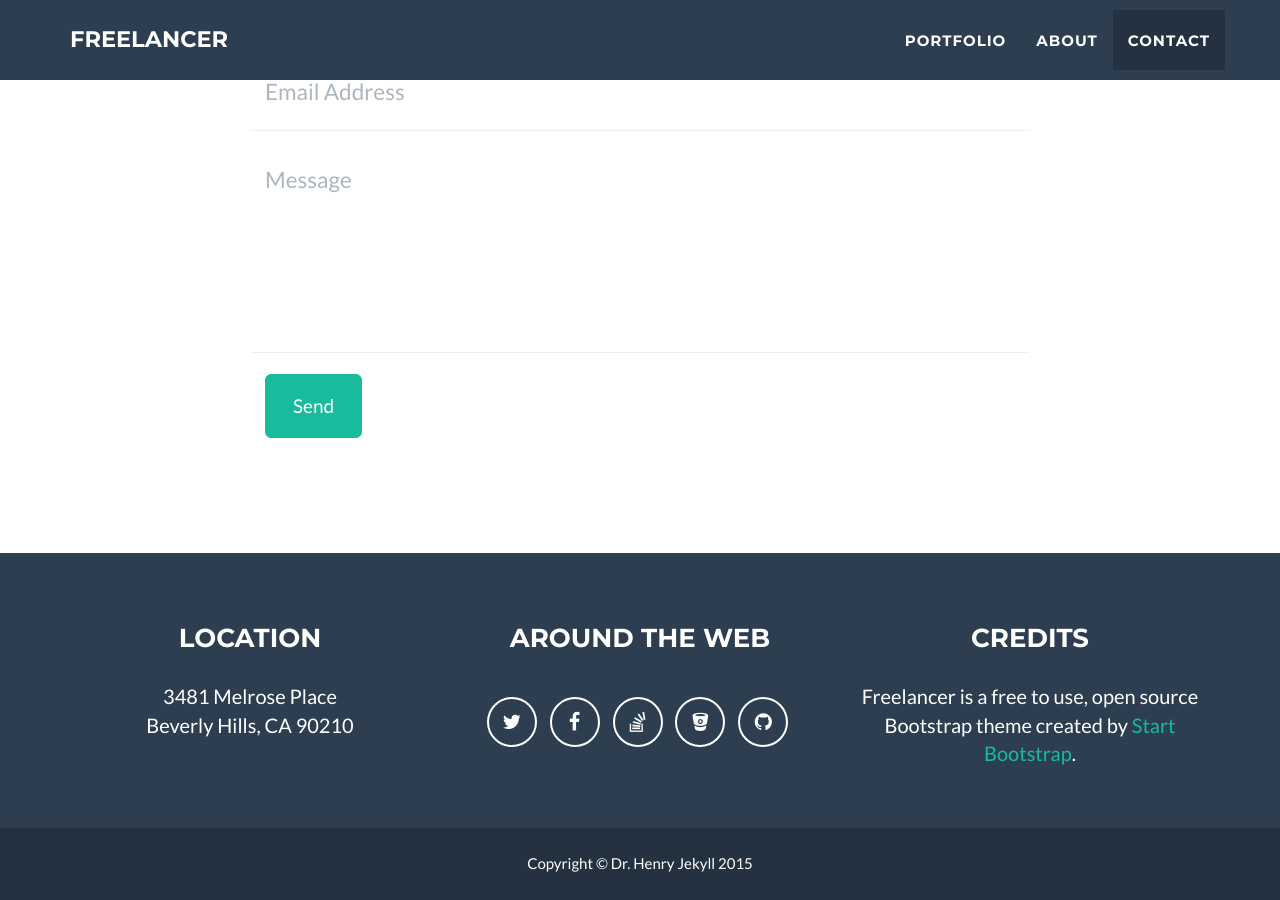
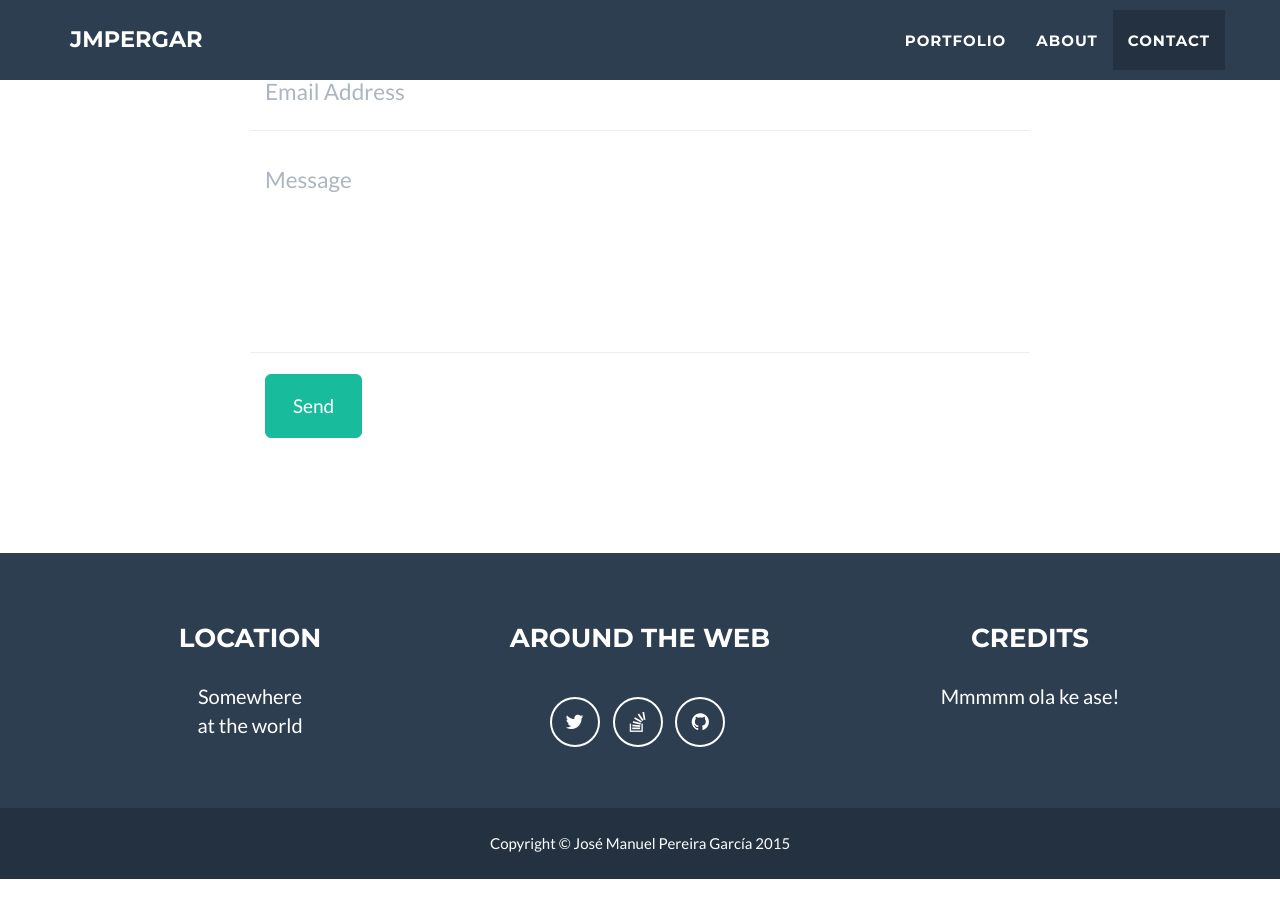
Before and after one commit to JMPergar/jmpergar.github.io, a Jekyll site: the page built from index.html, in a window 1280 px wide and 900 px high, scrolled down 2485 px. Built offline with Jekyll 4.4.1, drawn with Linux system fonts in a browser that asks for light colours; after the commit the page ends 3364 px from its top, so only the background shows below that; some of the changed text lies outside the part shown.

Commit message:
Update _config.yml

```diff
--- a/_config.yml
+++ b/_config.yml
@@ -1,9 +1,9 @@
 # Site settings
-title: Freelancer
-email: your-email@domain.com
-url: https://example.github.io
-description: "Write an awesome description for your new site here. You can edit this line in _config.yml. It will appear in your document head meta (for Google search results) and in your feed.xml site description."
-skills: "Web Developer - Graphic Artist - User Experience Designer"
+title: JMPergar
+email: jm.pereira.g@gmail.com
+url: https://jmpergar.github.io
+description: "La suerte no se compila sola"
+skills: "Android Team Lead at jobandtalent"
 
 # Contact form: comment the line below if you want to stick with the default PHP contact form
 contact: static
@@ -17,7 +17,7 @@ color:
 
 # Footer settings
 footer:
-  copyright: Dr. Henry Jekyll
+  copyright: José Manuel Pereira García
   location: Location
   social: Around the Web
   credits: Credits
@@ -25,23 +25,23 @@ footer:
 # Social networks usernames (many more available: google-plus, flickr, dribbble, pinterest, instagram, tumblr, linkedin, etc.)
 social:
   - title: twitter
-    url: http://twitter.com/jekyllrb
-  - title: facebook
-    url:
+    url: http://twitter.com/jmpergar
+ # - title: facebook
+ #  url:
   - title: stack-overflow
-    url: http://stackoverflow.com/questions/tagged/jekyll
-  - title: bitbucket
-    url: http://bitbucket.org/jekyll
+    url: http://stackoverflow.com/users/1187421/jmpergar
+ # - title: bitbucket
+ #  url: http://bitbucket.org/jekyll
   - title: github
-    url: http://github.com/jekyll
+    url: http://github.com/jmpergar
 
 # Postal address (add as many lines as necessary)
 address:
-  - line: 3481 Melrose Place
-  - line: Beverly Hills, CA 90210
+  - line: Somewhere
+  - line: at the world
 
 # Credits content
-credits: 'Freelancer is a free to use, open source Bootstrap theme created by <a href="http://startbootstrap.com">Start Bootstrap</a>.'
+credits: 'Mmmmm ola ke ase!'
 
 # Build settings
 markdown: kramdown
```
